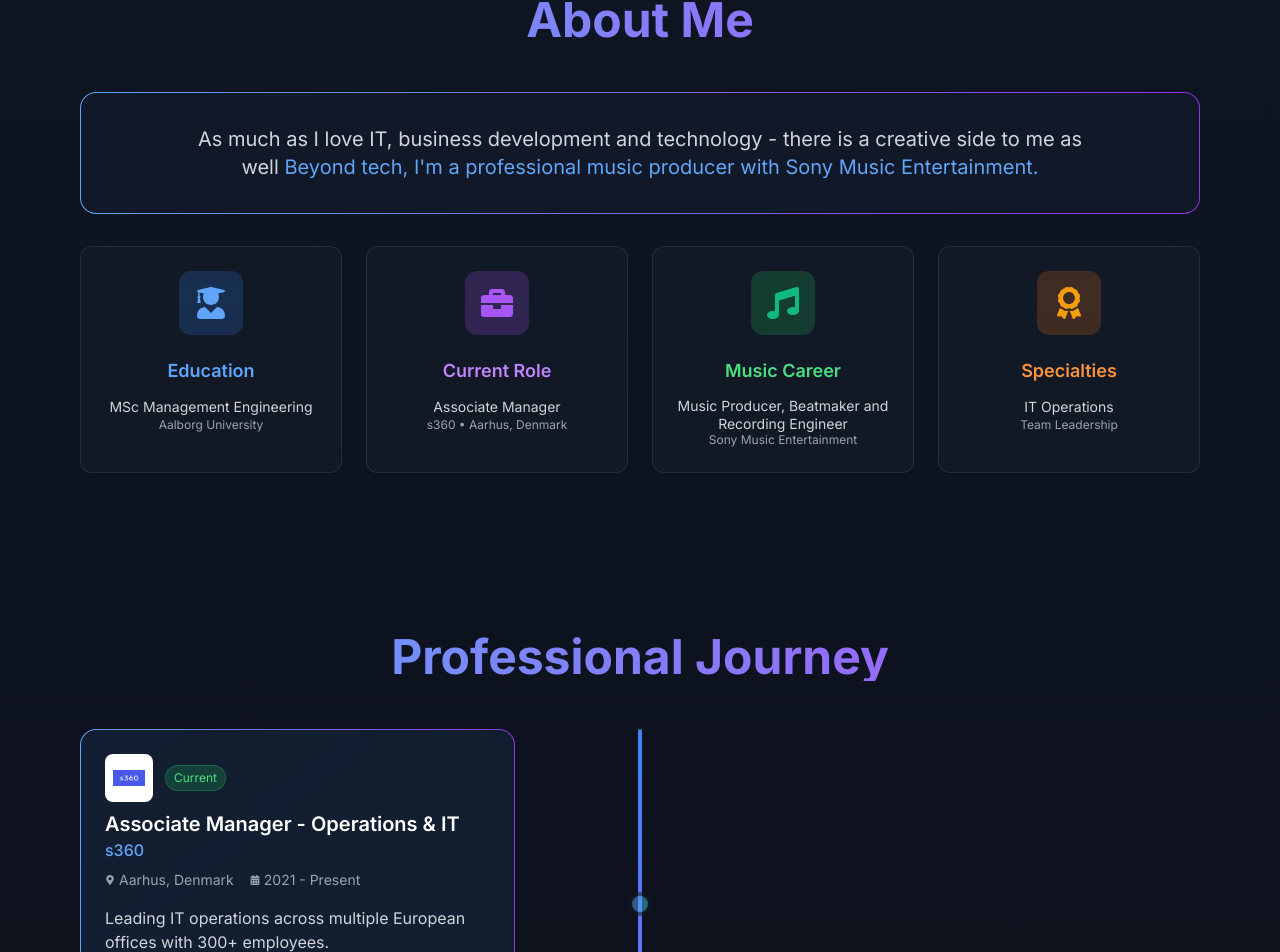
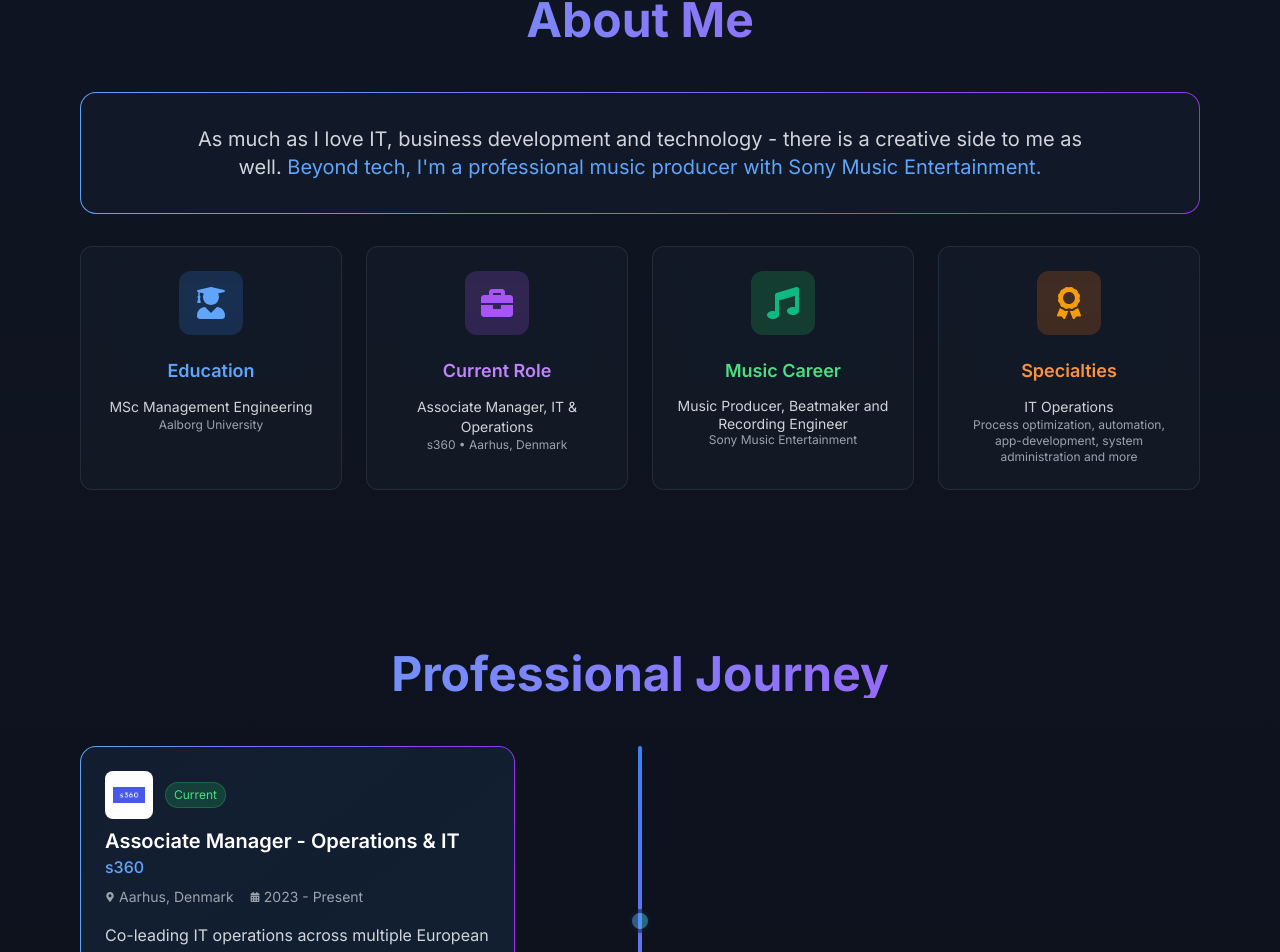
Before and after one commit to nxbizada/portfolio, a Next.js app: page / in a window 1280 px wide. Shown: the part 1318-2270 px from the top of the page. Built offline with nearby package versions, Linux system fonts and the light colour scheme.

Commit message:
Update text content in About, Education, and Experience sections

```diff
--- a/src/components/About.tsx
+++ b/src/components/About.tsx
@@ -11,7 +11,7 @@
           {/* Main Professional Summary */}
           <div className="glass-card gradient-border p-4 sm:p-6 md:p-8 rounded-2xl text-center">
             <p className="text-base sm:text-lg md:text-xl text-gray-300 leading-relaxed max-w-4xl mx-auto">
-              As much as I love IT, business development and technology - there is a creative side to me as well
+              As much as I love IT, business development and technology - there is a creative side to me as well.
               <span className="text-blue-400"> Beyond tech, I'm a professional music producer with Sony Music Entertainment.</span>
             </p>
           </div>
@@ -32,7 +32,7 @@
                 <FaBriefcase size={24} className="md:w-8 md:h-8" color="#A855F7" />
               </div>
               <h3 className="text-base md:text-lg font-semibold text-purple-400 mb-2 md:mb-3">Current Role</h3>
-              <p className="text-gray-300 text-sm">Associate Manager</p>
+              <p className="text-gray-300 text-sm">Associate Manager, IT & Operations</p>
               <p className="text-gray-400 text-xs">s360 • Aarhus, Denmark</p>
             </div>
 
@@ -51,7 +51,7 @@
               </div>
               <h3 className="text-base md:text-lg font-semibold text-orange-400 mb-2 md:mb-3">Specialties</h3>
               <p className="text-gray-300 text-sm">IT Operations</p>
-              <p className="text-gray-400 text-xs">Team Leadership</p>
+              <p className="text-gray-400 text-xs">Process optimization, automation, app-development, system administration and more</p>
             </div>
           </div>
         </div>
--- a/src/components/Education.tsx
+++ b/src/components/Education.tsx
@@ -6,13 +6,13 @@
   const education = [
     {
       degree: "Master's in Management Engineering",
-      institution: "Your University",
+      institution: "Aalborg University",
       description: "Specialized in operational excellence and strategic management",
       icon: <FaGraduationCap size={24} color="#60A5FA" />
     },
     {
       degree: "Bachelor's in Information Technology",
-      institution: "Your University",
+      institution: "Aalborg University",
       description: "Focused on IT infrastructure and systems management",
       icon: <FaGraduationCap size={24} color="#60A5FA" />
     }
--- a/src/components/Experience.tsx
+++ b/src/components/Experience.tsx
@@ -8,8 +8,8 @@
       title: "Associate Manager - Operations & IT",
       company: "s360",
       location: "Aarhus, Denmark",
-      period: "2021 - Present",
-      description: "Leading IT operations across multiple European offices with 300+ employees.",
+      period: "2023 - Present",
+      description: "Co-leading IT operations across multiple European offices with 300+ employees.",
       highlights: [
         "Google Workspace & Azure administration",
         "IT internship program design",
```
